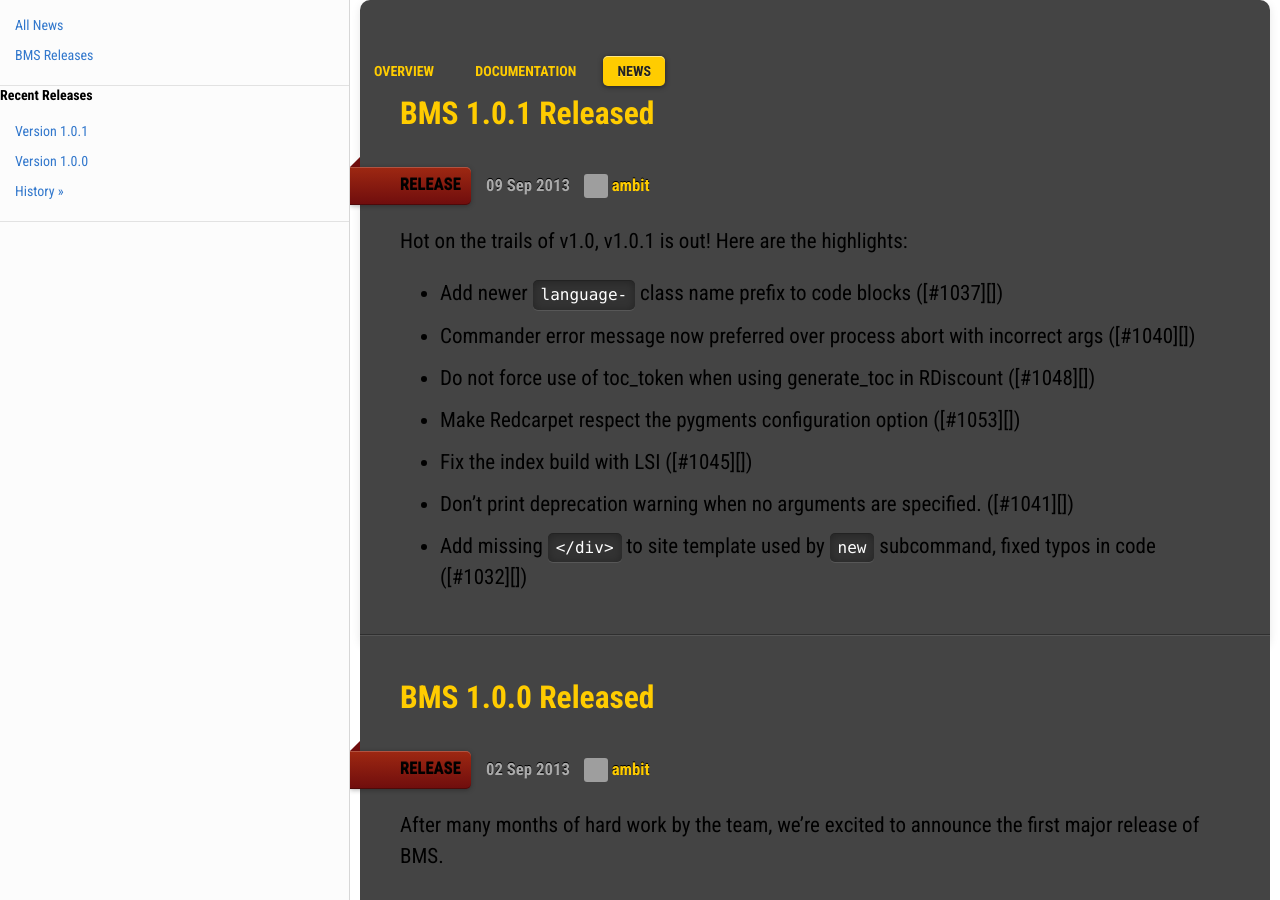
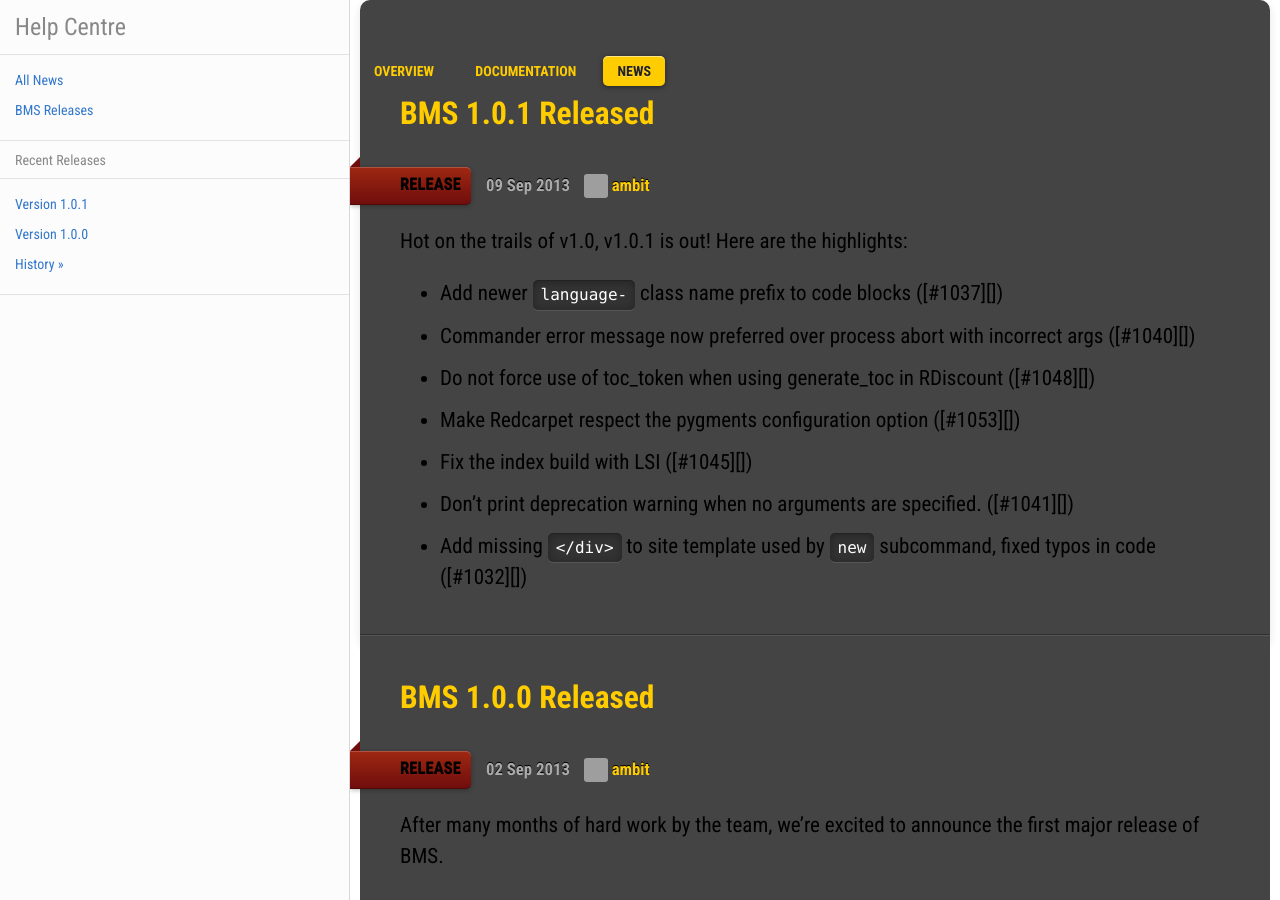
Before and after one commit to ambit/bms-support, a Jekyll site: the page built from news/index.md, in a window 1280 px wide. Built offline with Jekyll 4.4.1, drawn with Linux system fonts in a browser that asks for light colours; nearby versions of some CDN libraries; grey boxes are pictures that could not be loaded.

Commit message:
Update News Menu

```diff
--- a/_includes/news_contents.html
+++ b/_includes/news_contents.html
@@ -1,5 +1,6 @@
 <div id="leftPane" class="hide-on-mobiles">
   <aside>
+    <h2>Help Centre</h2>
     <ul>
       <li class="{% if page.title == 'News' %}current{% endif %}">
         <a href="/news/">All News</a>
@@ -8,7 +9,7 @@
         <a href="/news/releases/">BMS Releases</a>
       </li>
     </ul>
-    <h4>Recent Releases</h4>
+    <h3>Recent Releases</h3>
     <ul>
       {% for post in site.posts limit:5 %}
       <li class="{% if page.title == post.title %}current{% endif %}">
```
